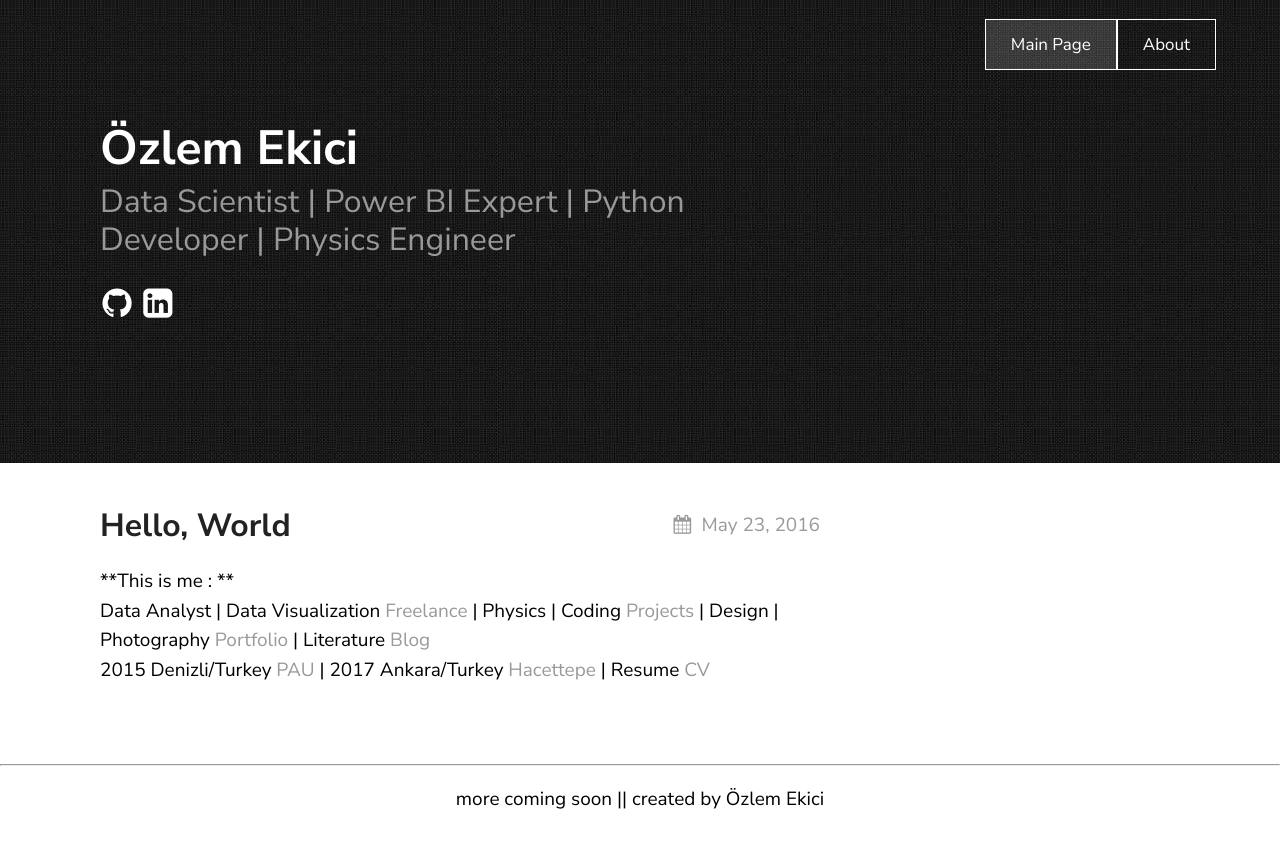
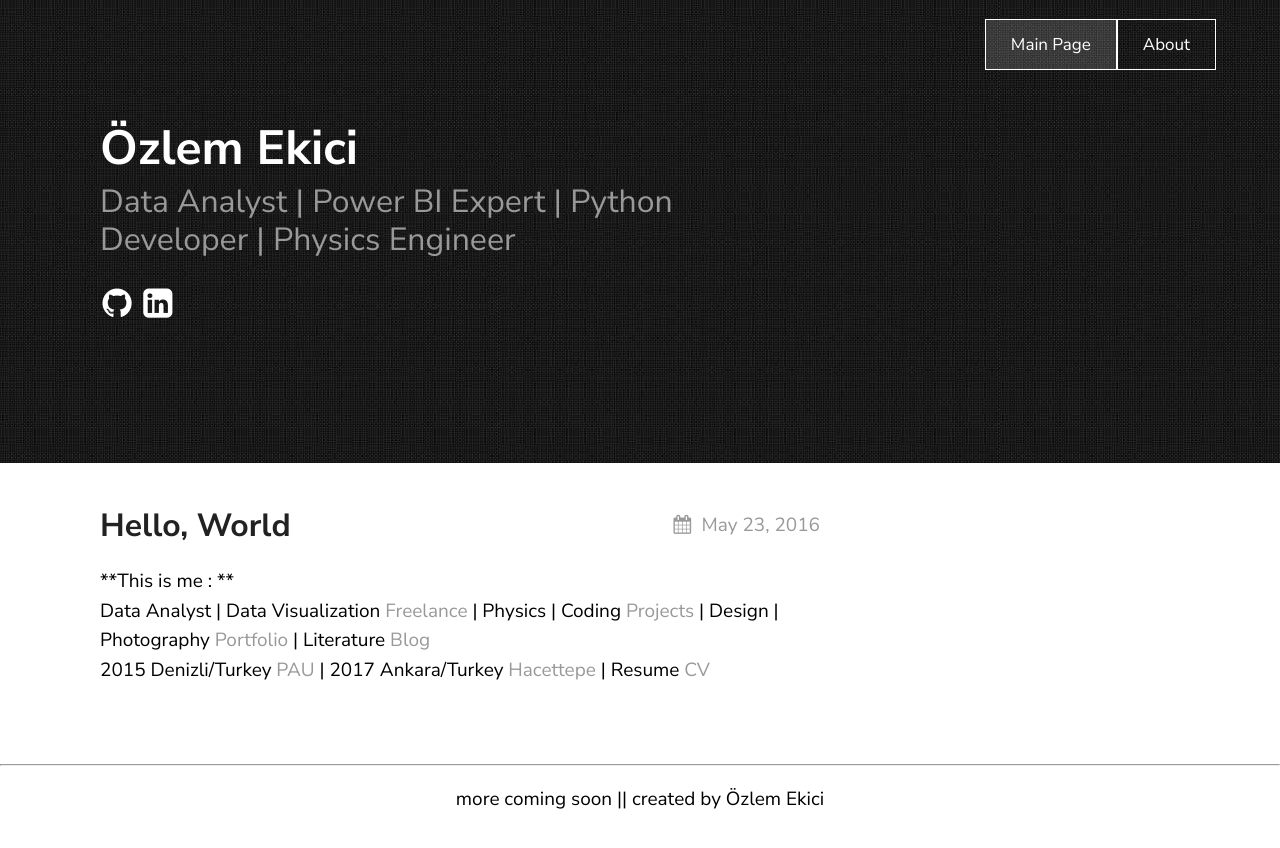
Before and after one commit to ozlemekici/ozlemekici.github.io, a Jekyll site: the page built from index.markdown, in a window 1280 px wide. Shown: the top 848 px of the page. Built offline with Jekyll 4.4.1, drawn with Linux system fonts in a browser that asks for light colours.

Commit message:
Update _config.yml

```diff
--- a/_config.yml
+++ b/_config.yml
@@ -14,7 +14,7 @@ plugins:
 
 texture:
   title: Özlem Ekici
-  tagline: Data Scientist | Power BI Expert | Python Developer | Physics Engineer
+  tagline: Data Analyst | Power BI Expert | Python Developer | Physics Engineer
   date_format: "%b %-d, %Y"
   style: black
 
```
